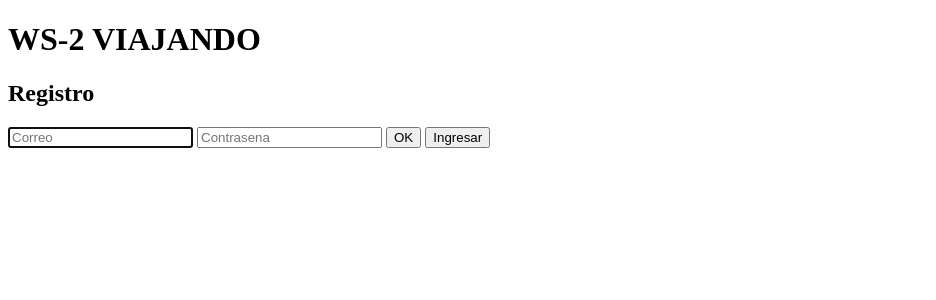
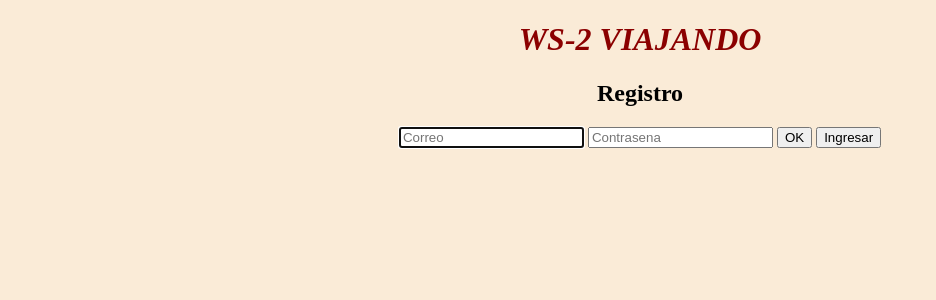
Before and after one commit to DianaCM11/WS-2-cliente, a Python web app: template templates/registro.html in a window 1280 px wide. Shown: the top 300 px of the page, without its empty margins (0-936 px from the left). Run offline with Jinja, Linux system fonts and the light colour scheme; the template is opened without the code that fills it, so the values that code supplies are empty; some libraries are stand-ins or nearby versions.

Commit message:
detalles

```diff
--- /dev/null
+++ b/style/apariencia.css
@@ -0,0 +1,20 @@
+body {
+    text-align: center;
+    background-color: antiquewhite;
+}
+h1{
+    font-style: italic;
+    color: darkred;
+}
+
+div {
+    color: indigo;
+    text-align: center;
+}
+
+img {
+    border-radius: 25%;
+}
+form{
+    border-radius: 50%;
+}
--- a/templates/login.html
+++ b/templates/login.html
@@ -5,6 +5,7 @@
     <meta charset="UTF-8">
     <title>LOGIN</title>
     <script src="//ajax.googleapis.com/ajax/libs/jquery/1.9.1/jquery.min.js"></script>
+    <LINK REL="stylesheet" TYPE="text/css" HREF="../style/apariencia.css">
 </head>
 <body>
 
--- a/templates/registro.html
+++ b/templates/registro.html
@@ -5,6 +5,7 @@
     <meta charset="utf-8">
     <title>VIAJANDO</title>
     <script src="//ajax.googleapis.com/ajax/libs/jquery/1.9.1/jquery.min.js"></script>
+    <LINK REL="stylesheet" TYPE="text/css" HREF="../style/apariencia.css">
 </head>
 
 <body>
--- a/templates/reservacion.html
+++ b/templates/reservacion.html
@@ -5,6 +5,7 @@
     <meta charset="UTF-8">
     <title>RESERVAR</title>
     <script src="//ajax.googleapis.com/ajax/libs/jquery/1.9.1/jquery.min.js"></script>
+    <LINK REL="stylesheet" TYPE="text/css" HREF="../style/apariencia.css">
 </head>
 
 <body>
```
Also changed, not shown: templates/consultas.html (+1 -24 lines), templates/apariencia.css (deleted).
